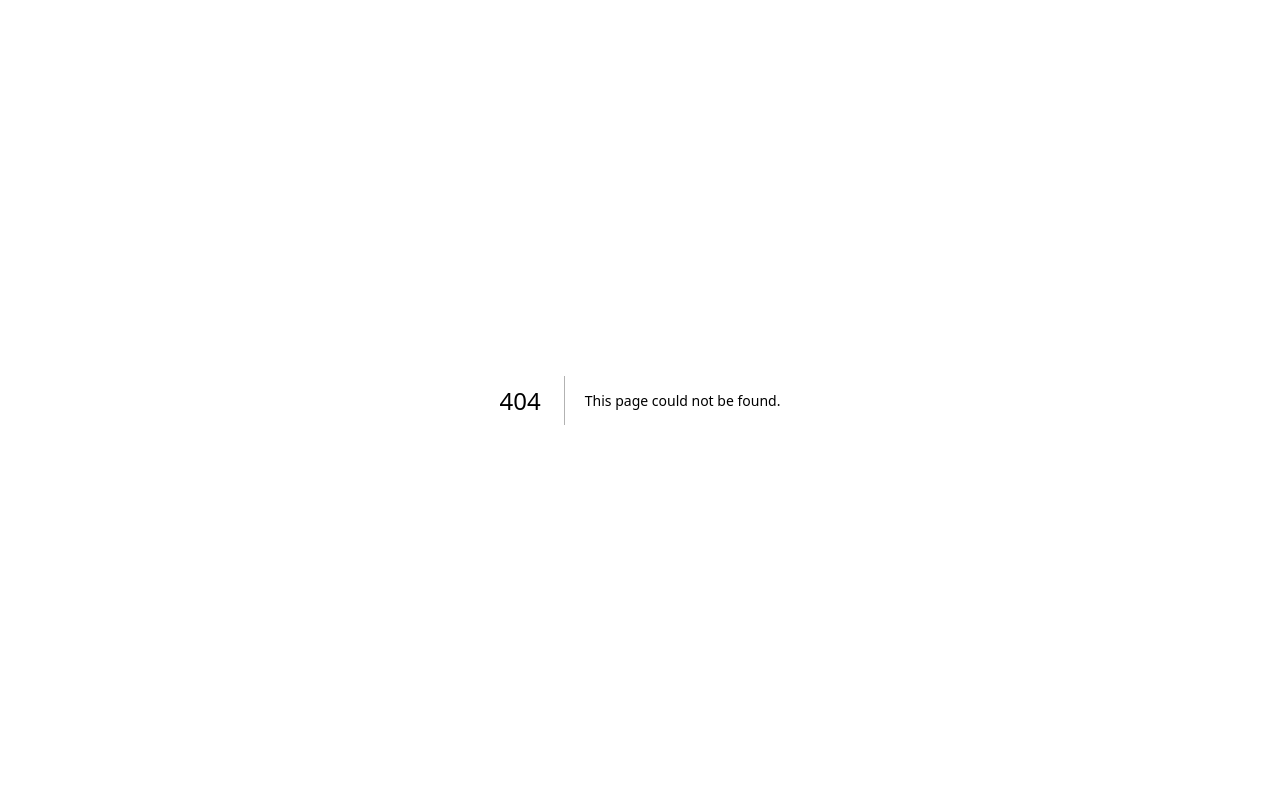
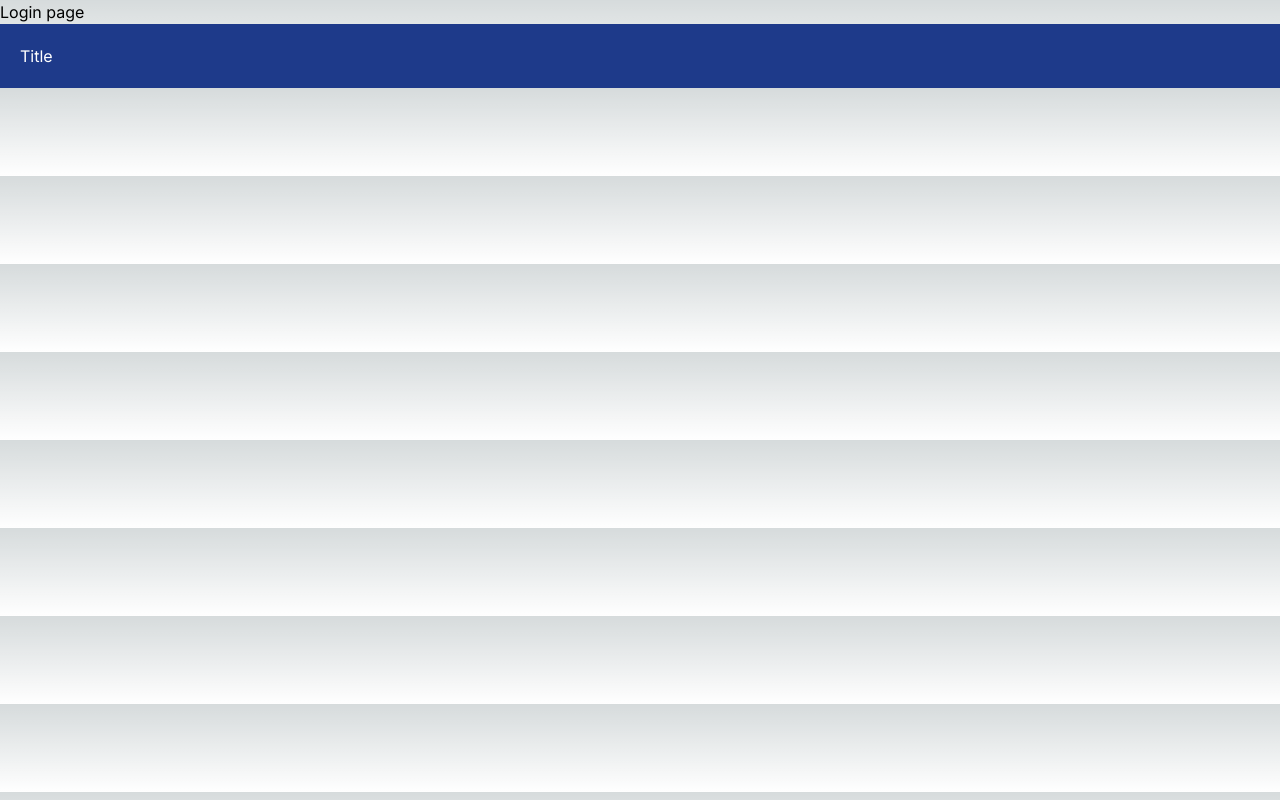
Before and after one commit to CristalpyC/auto-dashboard, a Next.js app: page /login in a window 1280 px wide. Before the commit this address had no page. Built offline with nearby package versions, Linux system fonts and the light colour scheme.

Commit message:
Initial commit

```diff
--- /dev/null
+++ b/src/app/login/page.tsx
@@ -0,0 +1,19 @@
+import { Title } from '@/components/Title'
+import { Metadata } from 'next'
+import React from 'react'
+
+export const metadata: Metadata = {
+    title: 'Login',
+    description: 'Login form'
+}
+
+const Login = () => {
+  return (
+    <div>
+        Login page
+        <Title />
+    </div>
+  )
+}
+
+export default Login;
--- /dev/null
+++ b/src/components/Title.tsx
@@ -0,0 +1,7 @@
+import React from 'react'
+
+export const Title = () => {
+  return (
+    <div className="p-5 bg-blue-900 text-white">Title</div>
+  )
+}
```
